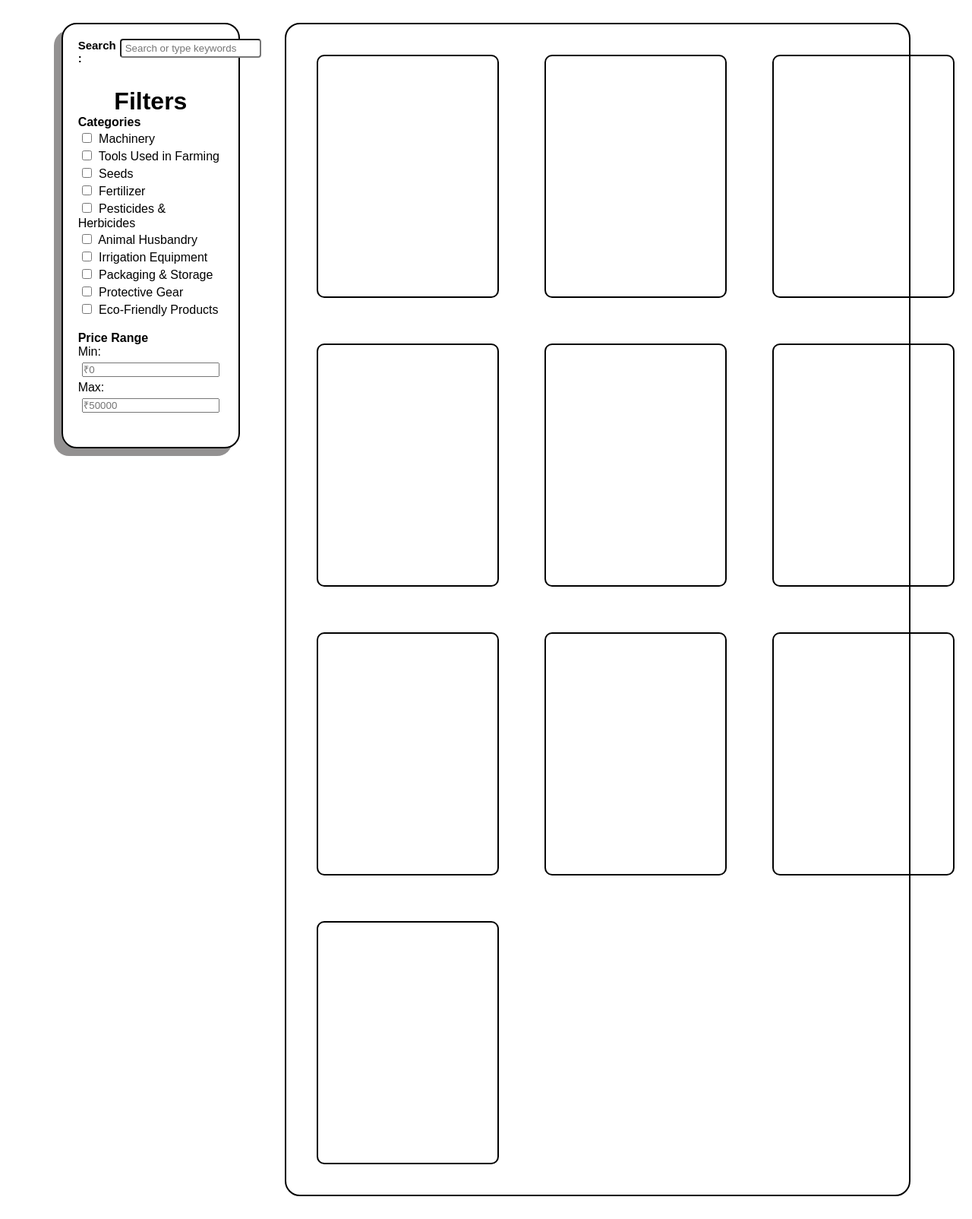
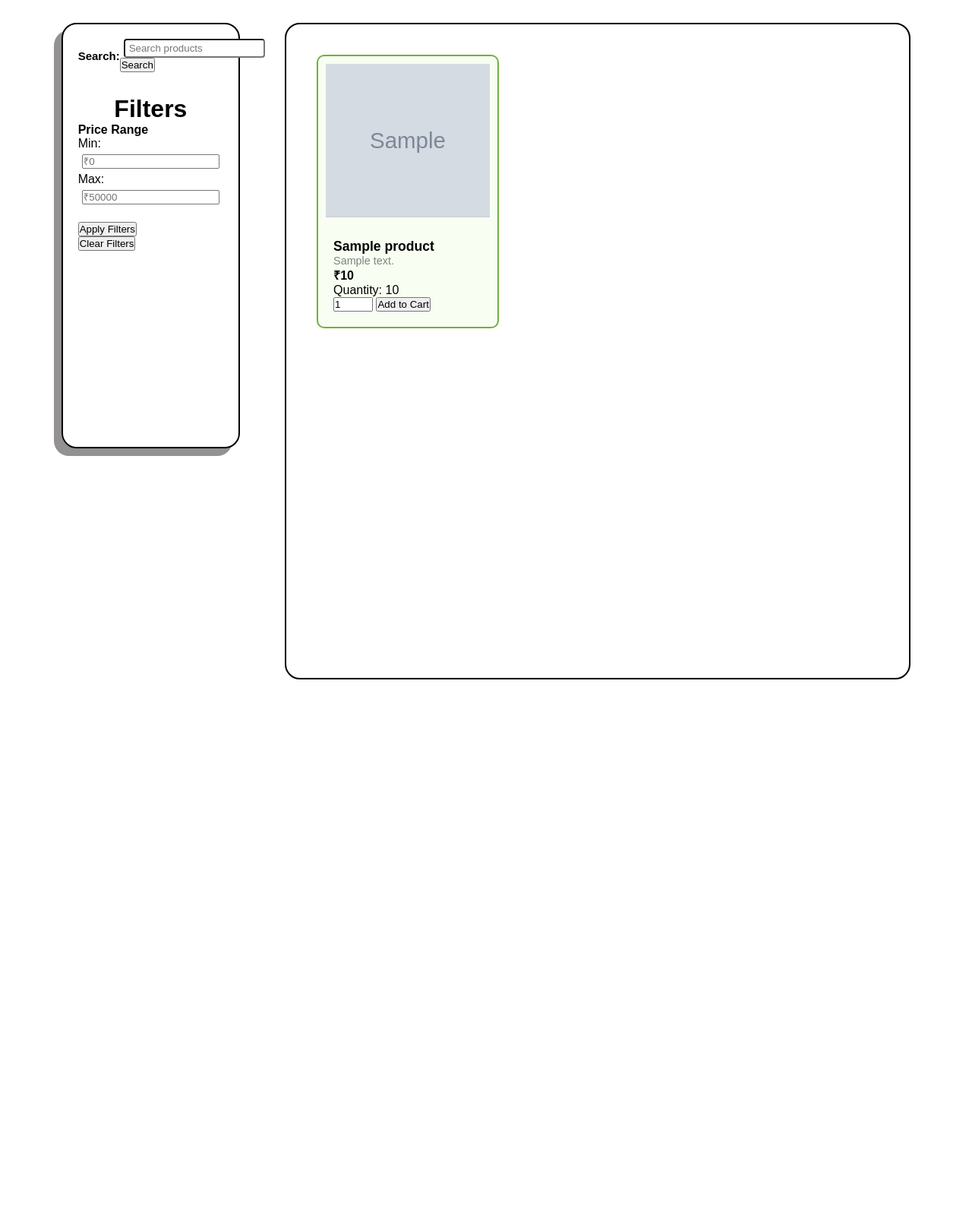
Before and after one commit to parthpalav/GreenBasket, a PHP site: page /marketplace.php in a window 1280 px wide. Shown: the part 51-1655 px from the top of the page at 76% size. After the commit the page ends 975 px from the top, so only its background shows below. Run offline with PHP 8.4, Linux system fonts and the light colour scheme; tables that the repository leaves empty or names only in its code hold one stand-in row (values such as "Sample post").

Commit message:
basket functionality and image uploading

```diff
--- a/Marketplace/marketplace.css
+++ b/Marketplace/marketplace.css
@@ -8,7 +8,6 @@
   background-color: #ffffff;
   font-family: Arial, sans-serif;
 }
-
 
 nav {
   position: sticky;
@@ -58,13 +57,13 @@
 }
 
 /* End of nav bar */
-  main{
+main {
   display: flex;
   justify-content: space-around;
   margin: 30px 4%;
 }
 
-  #left{
+#left {
   width: 20%;
   height: auto;
   border: 2px solid black;
@@ -75,16 +74,17 @@
 }
 
 /* Search bar */
-  #search{
+#search {
   display: flex;
+}
 
-  }
-  #search h4{
+#search h4 {
   display: flex;
   font-size: 15px;
   align-items: center;
 }
-  #search input{
+
+#search input {
   border-radius: 4px;
   height: 25px;
   width: auto;
@@ -92,25 +92,24 @@
   padding-left: 5px;
 }
 
-  /*  Filters section*/
-  #header{
+/* Filters section */
+#header {
   display: flex;
   justify-content: center ;
   margin-top: 30px;
 }
 
-  #type h4{
+#type h4 {
   text-decoration: none;
   font-size: bolder;
 }
-  #type input{
+
+#type input {
   margin: 5px;
 }
 
-  /* section 2  */
-
-
-  #section2 h4{
+/* Section 2 */
+#section2 h4 {
   text-decoration: none;
   font-size: bolder;
 }
@@ -119,28 +118,27 @@
   margin: 5px;
 }
 
-
-  h1, h4, h3{
+h1, h4, h3 {
   cursor: default;
 }
-  input, label{
+
+input, label {
   cursor: pointer;
 }
 
-  input:hover, label:hover{
+input:hover, label:hover {
   scale: 1.02 ;
   text-shadow: rgb(184, 183, 183) 2px 2px 2px ;
 }
 
-  /* right side */
+/* Right side */
 
-  #right{
+#right {
   width: 70%;
   height: max-content;
   border-radius: 20px ;
   border: 2px solid black;
   padding: 40px;
-
   display: grid;
   align-items: center;
   justify-content: space-evenly;
@@ -149,18 +147,53 @@
   gap: 60px;
 }
 
-
-  #box{
-    border-radius: 10px ;
-    border: 2px solid black;
-    height: 40vh ;
+#box {
+  border-radius: 10px;
+  border: 2px solid #70b138;
+  height: 45vh;
   width: 30vh;
+  overflow: hidden;
+  background-color: #f8fff2;
+  transition: all 0.3s ease;
+  padding: 10px;
+  display: flex;
+  flex-direction: column;
+  justify-content: space-between;
 }
 
-  #box:hover{
-    transition: 0.15s ease-in-out;
+#box:hover {
   cursor: pointer;
-    scale: 1.01;
   transform: translateY(-5px);
-    box-shadow: rgb(180, 180, 180) 1px 10px 10px;
+  box-shadow: 0 8px 20px rgba(112, 177, 56, 0.3);
 }
+
+/* Add to Cart Form */
+form.add-to-cart-form {
+  display: flex;
+  flex-direction: column;
+  gap: 10px;
+  margin-top: auto;
+}
+
+form.add-to-cart-form input[type="number"] {
+  padding: 5px;
+  border: 1px solid #ccc;
+  border-radius: 6px;
+  width: 100%;
+  font-size: 14px;
+}
+
+form.add-to-cart-form button {
+  background-color: #70b138;
+  color: white;
+  padding: 8px;
+  border: none;
+  border-radius: 6px;
+  font-weight: bold;
+  cursor: pointer;
+  transition: background-color 0.3s ease;
+}
+
+form.add-to-cart-form button:hover {
+  background-color: #5a942d;
+}
--- a/Marketplace/marketplace.php
+++ b/Marketplace/marketplace.php
@@ -1,12 +1,51 @@
 <?php
-session_start();
+// Include the connection file to connect to the database
+include '../connect.php';
+
+// Initialize variables for search and filter values
+$search = isset($_GET['search']) ? $_GET['search'] : '';
+$minPrice = isset($_GET['minPrice']) ? $_GET['minPrice'] : '';
+$maxPrice = isset($_GET['maxPrice']) ? $_GET['maxPrice'] : '';
+
+// Start building the query
+$query = "SELECT * FROM Products WHERE product_name LIKE :search";
+
+// Filter by price if provided
+if ($minPrice != '') {
+    $query .= " AND price >= :minPrice";
+}
+if ($maxPrice != '') {
+    $query .= " AND price <= :maxPrice";
+}
+
+// Prepare and execute the query
+$stmt = $conn->prepare($query);
+
+// Bind parameters
+$stmt->bindParam(':search', $searchParam);
+$searchParam = "%" . $search . "%"; // Searching for product names that contain the search term
+
+if ($minPrice != '') {
+    $stmt->bindParam(':minPrice', $minPrice);
+}
+if ($maxPrice != '') {
+    $stmt->bindParam(':maxPrice', $maxPrice);
+}
+
+$stmt->execute();
+$products = $stmt->fetchAll();
+
+// Check if products were retrieved successfully
+if (!$products) {
+    $error = "No products found.";
+}
 ?>
+
 <!DOCTYPE html>
 <html lang="en">
 
 <head>
     <meta charset="UTF-8">
-    <meta name="viewport" content="width=device-width, initial-scale=1.0">
     <title>Marketplace</title>
     <link rel="stylesheet" href="marketplace.css">
 </head>
@@ -32,74 +71,63 @@
             <li id="backetli"><a href="../Basket/basket.php">Basket</a></li>
         </ul>
     </nav>
+
     <main>
-
         <div id="left">
             <div id="search">
-                <h4>Search :</h4>
-                <input type="text" id="search" name="search" placeholder="Search or type keywords"><br>
+                <h4>Search:</h4>
+                <form method="GET">
+                    <input type="text" id="searchBar" name="search" value="<?= htmlspecialchars($search) ?>" placeholder="Search products">
+                    <button type="submit">Search</button>
+                </form>
             </div>
+
             <div id="header">
                 <h1>Filters</h1>
             </div>
-            <div id="section1">
 
-                <div id="type">
-                    <!-- Category Filters -->
-                    <h4>Categories</h4>
-                    <input type="checkbox" id="item1" name="category" value="Machinery">
-                    <label for="item1">Machinery</label><br>
-
-                    <input type="checkbox" id="item2" name="category" value="Tools">
-                    <label for="item2">Tools Used in Farming</label><br>
-
-                    <input type="checkbox" id="item3" name="category" value="Seeds">
-                    <label for="item3">Seeds</label><br>
-
-                    <input type="checkbox" id="item4" name="category" value="Fertilizer">
-                    <label for="item4">Fertilizer</label><br>
-
-                    <input type="checkbox" id="item5" name="category" value="Pesticides">
-                    <label for="item5">Pesticides & Herbicides</label><br>
-
-                    <input type="checkbox" id="item6" name="category" value="AnimalHusbandry">
-                    <label for="item6">Animal Husbandry</label><br>
-
-                    <input type="checkbox" id="item7" name="category" value="Irrigation">
-                    <label for="item7">Irrigation Equipment</label><br>
-
-                    <input type="checkbox" id="item8" name="category" value="Packaging">
-                    <label for="item8">Packaging & Storage</label><br>
-
-                    <input type="checkbox" id="item9" name="category" value="ProtectiveGear">
-                    <label for="item9">Protective Gear</label><br>
-
-                    <input type="checkbox" id="item10" name="category" value="EcoFriendly">
-                    <label for="item10">Eco-Friendly Products</label><br><br>
-                </div>
-            </div>
             <div id="section2">
                 <h4>Price Range</h4>
-                <label for="minPrice">Min:</label>
-                <input type="number" id="minPrice" name="minPrice" placeholder="₹0"><br>
+                <form method="GET">
+                    <label for="minPrice">Min:</label>
+                    <input type="number" id="minPrice" name="minPrice" value="<?= htmlspecialchars($minPrice) ?>" placeholder="₹0"><br>
 
-                <label for="maxPrice">Max:</label>
-                <input type="number" id="maxPrice" name="maxPrice" placeholder="₹50000"><br><br>
+                    <label for="maxPrice">Max:</label>
+                    <input type="number" id="maxPrice" name="maxPrice" value="<?= htmlspecialchars($maxPrice) ?>" placeholder="₹50000"><br><br>
+
+                    <button type="submit">Apply Filters</button>
+                </form>
+                <button onclick="window.location.href = 'marketplace.php';">Clear Filters</button>
             </div>
+        </div>
 
+        <div id="right">
+            <?php if (isset($error)): ?>
+                <p><?= htmlspecialchars($error) ?></p>
+            <?php elseif (count($products) > 0): ?>
+                <?php foreach ($products as $product): ?>
+                    <div id="box">
+                        <div style="height: 60%; overflow: hidden;">
+                            <img src="../assets/m_img/<?= htmlspecialchars($product['product_image']) ?>" alt="Product Image"
+                                style="width: 100%; height: 100%; object-fit: cover; border-bottom: 1px solid #ccc;">
+                        </div>
+                        <div style="padding: 10px;">
+                            <h3 style="font-size: 1.1rem;"><?= htmlspecialchars($product['product_name']) ?></h3>
+                            <p style="color: gray; font-size: 0.9rem;"><?= htmlspecialchars($product['description']) ?></p>
+                            <p style="font-weight: bold;">₹<?= htmlspecialchars($product['price']) ?></p>
+                            <p>Quantity: <?= htmlspecialchars($product['quantity_available']) ?></p>
+                            <form action="add_to_cart.php" method="POST">
+                                <input type="hidden" name="product_id" value="<?= $product['product_id'] ?>">
+                                <input type="number" name="quantity" value="1" min="1" max="<?= $product['quantity_available'] ?>" required>
+                                <button type="submit" name="add_to_cart">Add to Cart</button>
+                            </form>
 
-        </div>
-        <div id="right">
-            <div id="box"></div>
-            <div id="box"></div>
-            <div id="box"></div>
-            <div id="box"></div>
-            <div id="box"></div>
-            <div id="box"></div>
-            <div id="box"></div>
-            <div id="box"></div>
-            <div id="box"></div>
-            <div id="box"></div>
+                        </div>
+                    </div>
+                <?php endforeach; ?>
+            <?php else: ?>
+                <p>No products found.</p>
+            <?php endif; ?>
         </div>
     </main>
 </body>
```
Also changed, not shown: Marketplace/add_to_cart.php (added, +35 -0 lines), Seller/sellerform.php (+16 -10 lines), update_image.php (added, +78 -0 lines), assets/m_img/1744864639_6.jpg (renamed from assets/m_img/6.jpg), assets/m_img/1744865181_4.jpg (renamed from assets/m_img/4.jpg). Lines whose indentation alone changed are shown as unchanged.
